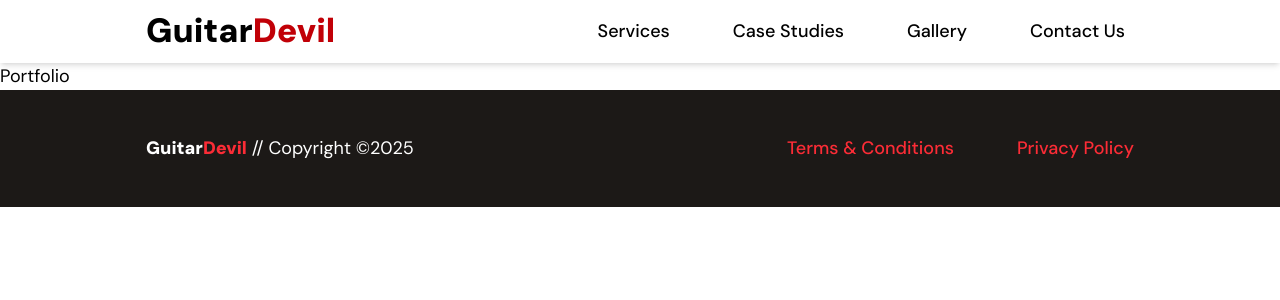
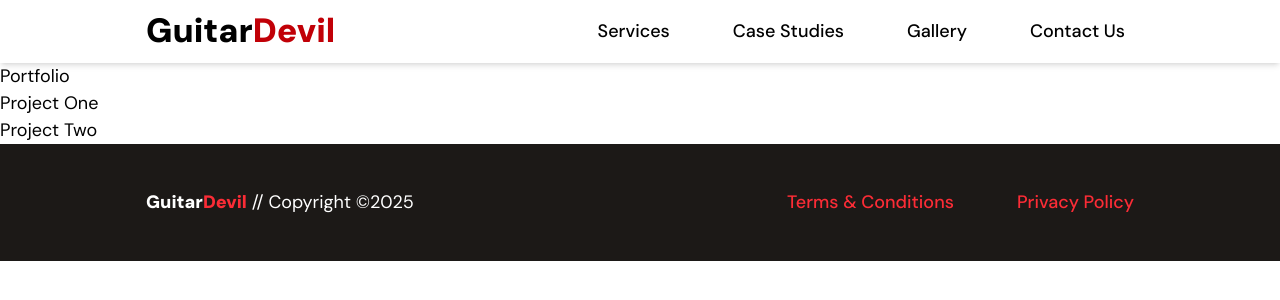
Before and after one commit to Christopher-Cannon/music-store, a Vue app: page /portfolio in a window 1280 px wide. Shown: the top 300 px of the page. Built offline with nearby package versions, Linux system fonts and the light colour scheme.

Commit message:
Scaffold portfolio project pages

```diff
--- a/src/components/layout/PageFooter.vue
+++ b/src/components/layout/PageFooter.vue
@@ -3,7 +3,7 @@ import Wrapper from "../common/Wrapper.vue";
 </script>
 
 <template>
-    <div class="bg-stone-900 text-white py-10">
+    <footer class="bg-stone-900 text-white py-10">
         <Wrapper>
             <div class="md:flex justify-between">
                 <div class="max-md:text-center max-md:mb-5">
@@ -27,5 +27,5 @@ import Wrapper from "../common/Wrapper.vue";
                 </ul>
             </div>
         </Wrapper>
-    </div>
+    </footer>
 </template>
--- a/src/components/layout/PageHeader.vue
+++ b/src/components/layout/PageHeader.vue
@@ -21,7 +21,7 @@ function toggleActive() {
     <header class="sticky top-0 z-100 shadow-md py-2 bg-white">
         <Wrapper classes="flex justify-between items-center">
             <h1 class="text-3xl font-black max-md:py-0.5">
-                <router-link to="#top"
+                <router-link to="/#top"
                     >Guitar<span class="text-red-700">Devil</span></router-link
                 >
             </h1>
@@ -35,16 +35,16 @@ function toggleActive() {
                     class="flex flex-col md:flex-row md:gap-6 lg:gap-10 text-center"
                 >
                     <li>
-                        <NavLink url="#luthier-services" text="Services" />
+                        <NavLink url="/#luthier-services" text="Services" />
                     </li>
                     <li>
-                        <NavLink url="portfolio" text="Case Studies" />
+                        <NavLink url="/portfolio" text="Case Studies" />
                     </li>
                     <li>
-                        <NavLink url="#gallery" text="Gallery" />
+                        <NavLink url="/#gallery" text="Gallery" />
                     </li>
                     <li>
-                        <NavLink url="#contact" text="Contact Us" />
+                        <NavLink url="/#contact" text="Contact Us" />
                     </li>
                 </ul>
             </nav>
--- /dev/null
+++ b/src/data/projects.js
@@ -0,0 +1,16 @@
+const projects = [
+    {
+        id: "project-1",
+        title: "Project One",
+        description: "This is the first project",
+        images: ["duck.jpg", "goose.jpg"],
+    },
+    {
+        id: "project-2",
+        title: "Project Two",
+        description: "This is the second project",
+        images: ["crow.jpg", "swan.jpg", "heron.jpg"],
+    },
+];
+
+export default projects;
--- a/src/pages/Portfolio.vue
+++ b/src/pages/Portfolio.vue
@@ -1,5 +1,15 @@
-<script setup></script>
+<script setup>
+import projects from "../data/projects";
+</script>
 
 <template>
     <h1>Portfolio</h1>
+
+    <ul>
+        <li v-for="project in projects" :key="project.id">
+            <router-link :to="`/portfolio/${project.id}`">{{
+                project.title
+            }}</router-link>
+        </li>
+    </ul>
 </template>
--- /dev/null
+++ b/src/pages/Project.vue
@@ -0,0 +1,28 @@
+<script setup>
+import { computed } from "vue";
+import projects from "../data/projects";
+// Tighter coupled with the router
+// import { useRoute } from "vue-router";
+// const route = useRoute();
+// const id = route.params.id;
+const { id } = defineProps({ id: String });
+
+const project = computed(() => projects.find((p) => p.id === id));
+</script>
+
+<template>
+    <div v-if="project">
+        <h1>{{ project.title }}</h1>
+
+        <p>{{ project.description }}</p>
+
+        <ul>
+            <li v-for="img in project.images" :key="img">
+                Image: <img :src="`${img}`" :alt="project.title" />
+            </li>
+        </ul>
+    </div>
+    <div v-else>
+        <p>Nothing here</p>
+    </div>
+</template>
--- a/src/router/index.js
+++ b/src/router/index.js
@@ -1,6 +1,7 @@
 import { createRouter, createWebHistory } from 'vue-router';
 import Home from "../pages/Home.vue";
 import Portfolio from "../pages/Portfolio.vue";
+import Project from "../pages/Project.vue";
 
 const routes = [
     { path: '/', name: 'Home', component: Home },
@@ -9,6 +10,7 @@ const routes = [
     { path: '/', name: 'Home', component: Home, hash: '#gallery' },
     { path: '/', name: 'Home', component: Home, hash: '#contact' },
     { path: '/portfolio', name: 'Portfolio', component: Portfolio },
+    { path: '/portfolio/:id', name: 'Project', component: Project, props: true },
 ];
 
 const router = createRouter({
```
